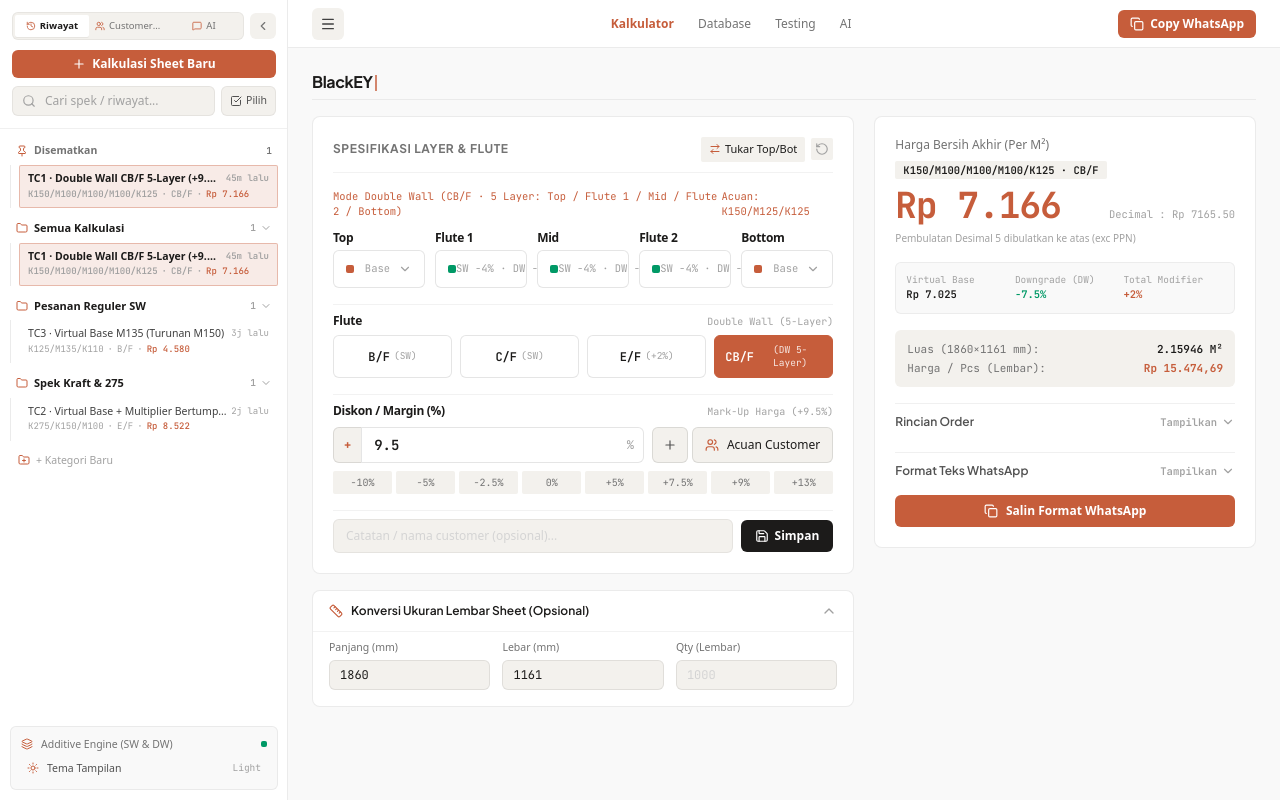
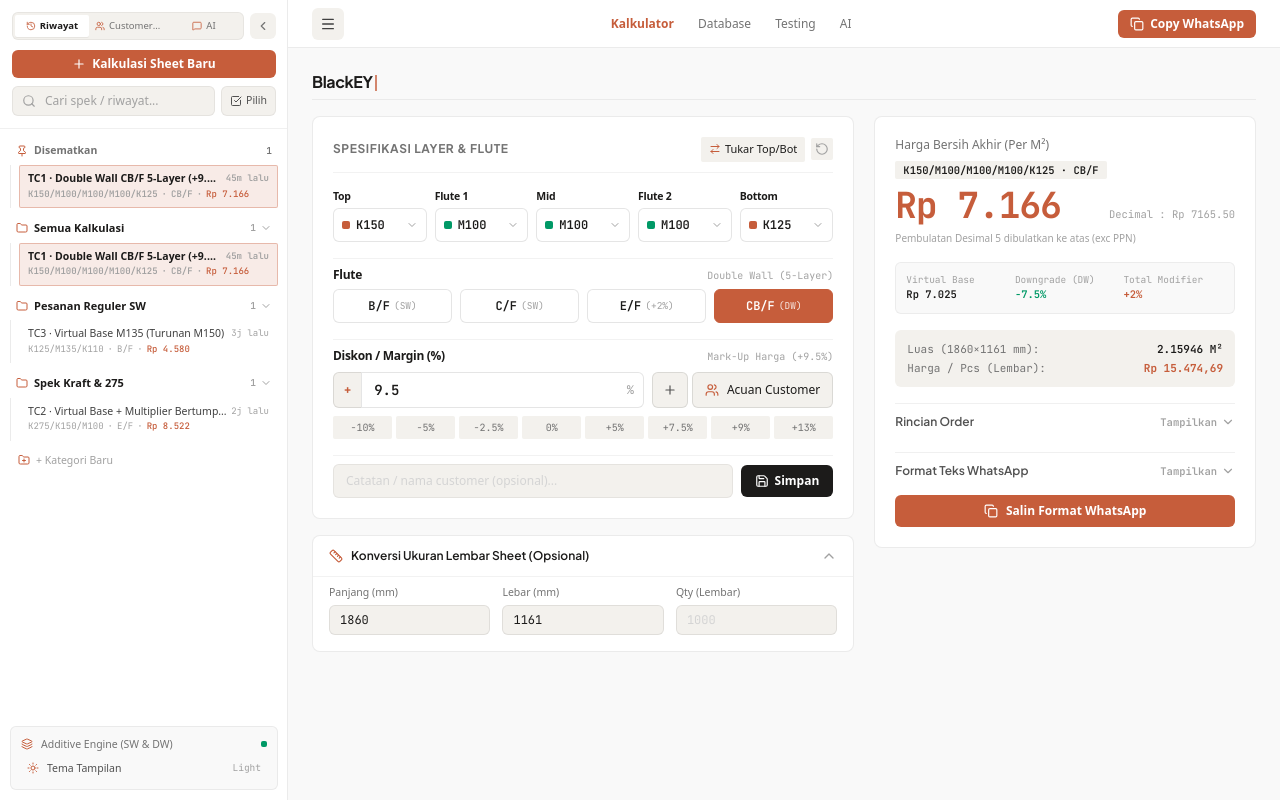
Before and after one commit to kelvingautama9/pricing-tool, a React (Vite) app: page / in a window 1280 px wide. Built offline with nearby package versions, Linux system fonts and the light colour scheme; a web font is replaced by a local one.

Commit message:
refactor(ui): optimize layout and shorten tag labels
- Add compact mode to CustomPopoverDropdown for better UI density
- Update material tag descriptions for brevity
- Update BreakdownTypewriter to support multi-line detail rendering

```diff
--- a/src/App.tsx
+++ b/src/App.tsx
@@ -918,14 +918,10 @@ export default function App() {
 
                       {/* Conditional Layer Dropdowns: 5 Dropdowns for Double Wall (CB/F) vs 3 Dropdowns for Single Wall */}
                       {flute === 'CB/F' ? (
-                        <div className="space-y-2.5">
-                          <div className="flex items-center justify-between text-[10.5px] font-mono text-[#C65D3B]">
-                            <span>Mode Double Wall (CB/F · 5 Layer: Top / Flute 1 / Mid / Flute 2 / Bottom)</span>
-                            <span>Acuan: {topLayer}/M125/{botLayer}</span>
-                          </div>
-                          <div className="grid grid-cols-1 sm:grid-cols-5 gap-2.5">
+                        <div className="grid grid-cols-5 gap-1.5 sm:gap-2">
                           <CustomPopoverDropdown
                             label="Top"
+                            compact
                             value={topLayer}
                             options={OUTER_LAYER_OPTIONS}
                             groups={['Medium', 'Kraft']}
@@ -934,6 +930,7 @@ export default function App() {
 
                           <CustomPopoverDropdown
                             label="Flute 1"
+                            compact
                             value={flute1Layer}
                             options={MID_LAYER_OPTIONS}
                             groups={['Medium', 'Kraft']}
@@ -943,6 +940,7 @@ export default function App() {
 
                           <CustomPopoverDropdown
                             label="Mid"
+                            compact
                             value={midLayer}
                             options={MID_LAYER_OPTIONS}
                             groups={['Medium', 'Kraft']}
@@ -952,22 +950,24 @@ export default function App() {
 
                           <CustomPopoverDropdown
                             label="Flute 2"
+                            compact
                             value={flute2Layer}
                             options={MID_LAYER_OPTIONS}
                             groups={['Medium', 'Kraft']}
+                            align="right"
                             warningNote="Inner Layer: Tanpa K110, K125, K135."
                             onChange={(val) => setFlute2Layer(val as MidLayerMaterial)}
                           />
 
                           <CustomPopoverDropdown
                             label="Bottom"
+                            compact
                             value={botLayer}
                             options={OUTER_LAYER_OPTIONS}
                             groups={['Medium', 'Kraft']}
                             align="right"
                             onChange={(val) => setBotLayer(val as OuterLayerMaterial)}
                           />
-                          </div>
                         </div>
                       ) : (
                         <div className="grid grid-cols-1 sm:grid-cols-3 gap-3">
@@ -1024,7 +1024,7 @@ export default function App() {
                                   triggerHaptic('medium');
                                   setFlute(fOpt.id);
                                 }}
-                                className={`py-2 px-2.5 rounded-md font-mono text-xs font-semibold border transition-all duration-150 cursor-pointer flex items-center justify-center gap-1 ${
+                                className={`py-2 px-2 rounded-md font-mono text-xs font-semibold border transition-all duration-150 cursor-pointer flex items-center justify-center gap-1 whitespace-nowrap ${
                                   isSelected
                                     ? 'bg-[#C65D3B] border-[#C65D3B] text-white'
                                     : 'bg-[#FFFFFF] dark:bg-[#161311] border-black/10 dark:border-white/10 text-[#1C1B1A] dark:text-[#F2EFE9] hover:bg-neutral-50 dark:hover:bg-[#1e1b18]'
@@ -1051,21 +1051,21 @@ export default function App() {
                       {/* Diskon / Margin (%) + Inline Customer Database Picker */}
                       <div className="pt-2 border-t border-black/5 dark:border-white/5 space-y-2">
                         <div className="flex items-baseline justify-between gap-2">
-                          <label className="text-xs font-semibold text-[#1C1B1A] dark:text-[#F2EFE9] tracking-tight">
+                          <label className="text-xs font-semibold text-[#1C1B1A] dark:text-[#F2EFE9] tracking-tight shrink-0">
                             Diskon / Margin (%)
                           </label>
-                          <span className="text-[10px] font-mono text-neutral-400 dark:text-neutral-500 tabular-nums text-right">
+                          <span className="text-[10px] font-mono text-neutral-400 dark:text-neutral-500 tabular-nums text-right truncate">
                             {currentInput.marginPercent < 0
                               ? `Potongan Harga (${currentInput.marginPercent}%)`
                               : currentInput.marginPercent > 0
                               ? `Mark-Up Harga (+${currentInput.marginPercent}%)`
                               : 'Harga Normal (0%)'}
                             {activeCustomer && customerMarginResolution
-                              ? ` · ${customerMarginResolution.modeLabel} (SW: ${
-                                  activeCustomer.swMarginPercent > 0 ? '+' : ''
-                                }${activeCustomer.swMarginPercent}% | 275/EF: ${
-                                  activeCustomer.dwMarginPercent > 0 ? '+' : ''
-                                }${activeCustomer.dwMarginPercent}%)`
+                              ? ` · ${
+                                  customerMarginResolution.usedCustomer275OrEfRate
+                                    ? 'Acuan 275/EF Customer'
+                                    : 'Acuan SW Customer'
+                                }`
                               : ''}
                           </span>
                         </div>
@@ -1376,7 +1376,11 @@ export default function App() {
                           </button>
 
                           {showOrderBreakdown && (
-                            <BreakdownTypewriter result={calculationResult} />
+                            <BreakdownTypewriter
+                              result={calculationResult}
+                              customer={activeCustomer}
+                              customerMarginResolution={customerMarginResolution}
+                            />
                           )}
                         </div>
 
--- a/src/components/CustomPopoverDropdown.tsx
+++ b/src/components/CustomPopoverDropdown.tsx
@@ -19,6 +19,7 @@ interface CustomPopoverDropdownProps {
   groups?: string[];
   warningNote?: string;
   align?: 'left' | 'right';
+  compact?: boolean;
 }
 
 export const CustomPopoverDropdown: React.FC<CustomPopoverDropdownProps> = ({
@@ -30,6 +31,7 @@ export const CustomPopoverDropdown: React.FC<CustomPopoverDropdownProps> = ({
   groups,
   warningNote,
   align = 'left',
+  compact = false,
 }) => {
   const [isOpen, setIsOpen] = useState(false);
   const [activeTab, setActiveTab] = useState<string>('ALL');
@@ -81,10 +83,14 @@ export const CustomPopoverDropdown: React.FC<CustomPopoverDropdownProps> = ({
   };
 
   return (
-    <div ref={containerRef} className="relative w-full">
+    <div ref={containerRef} className="relative w-full min-w-0">
       {/* Field Header */}
       <div className="flex items-baseline justify-between mb-1">
-        <label className="text-xs font-semibold text-[#1C1B1A] dark:text-[#F2EFE9] tracking-tight">
+        <label
+          className={`${
+            compact ? 'text-[10.5px]' : 'text-xs'
+          } font-semibold text-[#1C1B1A] dark:text-[#F2EFE9] tracking-tight whitespace-nowrap truncate`}
+        >
           {label}
         </label>
         {subLabel && (
@@ -101,32 +107,40 @@ export const CustomPopoverDropdown: React.FC<CustomPopoverDropdownProps> = ({
           triggerHaptic('light');
           setIsOpen(!isOpen);
         }}
-        className={`w-full flex items-center justify-between gap-2 px-3 py-2 rounded-md bg-[#FFFFFF] dark:bg-[#161311] hover:bg-neutral-50 dark:hover:bg-[#1e1b18] border text-left transition-all duration-150 ease-out active:scale-[0.99] cursor-pointer select-none ${
+        className={`w-full flex items-center justify-between ${
+          compact ? 'gap-1 px-2 py-2' : 'gap-2 px-3 py-2'
+        } rounded-md bg-[#FFFFFF] dark:bg-[#161311] hover:bg-neutral-50 dark:hover:bg-[#1e1b18] border text-left transition-all duration-150 ease-out active:scale-[0.99] cursor-pointer select-none ${
           isOpen
             ? 'border-[#C65D3B] ring-1 ring-[#C65D3B]/30'
             : 'border-black/10 dark:border-white/10'
         }`}
       >
-        <div className="flex items-center gap-2 min-w-0">
+        <div className={`flex items-center ${compact ? 'gap-1.5' : 'gap-2'} min-w-0`}>
           <span
             className={`w-2 h-2 rounded-xs shrink-0 ${getIndicatorColor(
               selectedOption?.id || value,
               selectedOption?.supported
             )}`}
           />
-          <span className="font-mono font-semibold text-sm text-[#1C1B1A] dark:text-[#F2EFE9] truncate">
+          <span
+            className={`font-mono font-semibold ${
+              compact ? 'text-xs' : 'text-sm'
+            } text-[#1C1B1A] dark:text-[#F2EFE9] whitespace-nowrap`}
+          >
             {selectedOption?.id || value}
           </span>
         </div>
 
-        <div className="flex items-center gap-2 shrink-0">
-          {selectedOption?.tag && (
-            <span className="text-[10.5px] font-mono text-neutral-400 dark:text-neutral-500">
+        <div className="flex items-center gap-1.5 shrink-0">
+          {!compact && selectedOption?.tag && (
+            <span className="text-[10px] font-mono text-neutral-400 dark:text-neutral-500 whitespace-nowrap">
               {selectedOption.tag}
             </span>
           )}
           <ChevronDown
-            className={`w-3.5 h-3.5 text-neutral-400 transition-transform duration-150 ${
+            className={`${
+              compact ? 'w-3 h-3' : 'w-3.5 h-3.5'
+            } text-neutral-400 transition-transform duration-150 ${
               isOpen ? 'rotate-180 text-[#C65D3B]' : ''
             }`}
           />
--- a/src/utils/pricingEngine.ts
+++ b/src/utils/pricingEngine.ts
@@ -71,14 +71,14 @@ export const OUTER_LAYER_OPTIONS: Array<{
   group: 'Medium' | 'Kraft';
   tag: string;
 }> = [
-  { id: 'M100', name: 'M100', group: 'Medium', tag: 'SW -4% · DW -2.5%' },
-  { id: 'M110', name: 'M110', group: 'Medium', tag: 'SW -2.5% · DW -1.5%' },
+  { id: 'M100', name: 'M100', group: 'Medium', tag: '-4% / -2.5%' },
+  { id: 'M110', name: 'M110', group: 'Medium', tag: '-2.5% / -1.5%' },
   { id: 'M125', name: 'M125', group: 'Medium', tag: 'Base' },
-  { id: 'M135', name: 'M135', group: 'Medium', tag: '+300 / -2% (-1% DW)' },
+  { id: 'M135', name: 'M135', group: 'Medium', tag: '+300 · -2%/-1%' },
   { id: 'M150', name: 'M150', group: 'Medium', tag: '+300' },
-  { id: 'K110', name: 'K110', group: 'Kraft', tag: 'SW -2.5% · DW -1.5%' },
+  { id: 'K110', name: 'K110', group: 'Kraft', tag: '-2.5% / -1.5%' },
   { id: 'K125', name: 'K125', group: 'Kraft', tag: 'Base' },
-  { id: 'K135', name: 'K135', group: 'Kraft', tag: 'SW -2% · DW -1%' },
+  { id: 'K135', name: 'K135', group: 'Kraft', tag: '-2% / -1%' },
   { id: 'K150', name: 'K150', group: 'Kraft', tag: 'Base' },
   { id: 'K200', name: 'K200', group: 'Kraft', tag: 'Base' },
   { id: 'K275', name: 'K275', group: 'Kraft', tag: '+2%' },
@@ -90,14 +90,14 @@ export const MID_LAYER_OPTIONS: Array<{
   group: 'Medium' | 'Kraft';
   tag: string;
 }> = [
-  { id: 'M100', name: 'M100', group: 'Medium', tag: 'SW -4% · DW -2.5%' },
-  { id: 'M110', name: 'M110', group: 'Medium', tag: 'SW -2.5% · DW -1.5%' },
+  { id: 'M100', name: 'M100', group: 'Medium', tag: '-4% / -2.5%' },
+  { id: 'M110', name: 'M110', group: 'Medium', tag: '-2.5% / -1.5%' },
   { id: 'M125', name: 'M125', group: 'Medium', tag: 'Base' },
-  { id: 'M135', name: 'M135', group: 'Medium', tag: '+300 / -2% (-1% DW)' },
+  { id: 'M135', name: 'M135', group: 'Medium', tag: '+300 · -2%/-1%' },
   { id: 'M150', name: 'M150', group: 'Medium', tag: '+300' },
   { id: 'K150', name: 'K150', group: 'Kraft', tag: '+2.000' },
   { id: 'K200', name: 'K200', group: 'Kraft', tag: '+2.000' },
-  { id: 'K275', name: 'K275', group: 'Kraft', tag: '+3.700 / +2%' },
+  { id: 'K275', name: 'K275', group: 'Kraft', tag: '+3.700 · +2%' },
 ];
 
 // Flute Options: B/F, C/F, E/F (Single Wall 3-Layer) & CB/F (Double Wall 5-Layer)
@@ -110,7 +110,7 @@ export const FLUTE_OPTIONS: Array<{
   { id: 'B/F', name: 'B/F', tag: 'SW', supported: true },
   { id: 'C/F', name: 'C/F', tag: 'SW', supported: true },
   { id: 'E/F', name: 'E/F', tag: '+2%', supported: true },
-  { id: 'CB/F', name: 'CB/F', tag: 'DW 5-Layer', supported: true },
+  { id: 'CB/F', name: 'CB/F', tag: 'DW', supported: true },
 ];
 
 export type CustomerTier = 'Tier 1' | 'Tier 2' | 'Tier 3' | 'Tier 4';
```
Also changed, not shown: src/components/BreakdownTypewriter.tsx (+83 -31 lines). Lines whose indentation alone changed are shown as unchanged.
